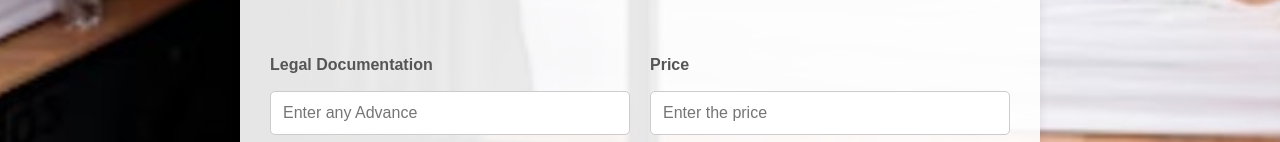
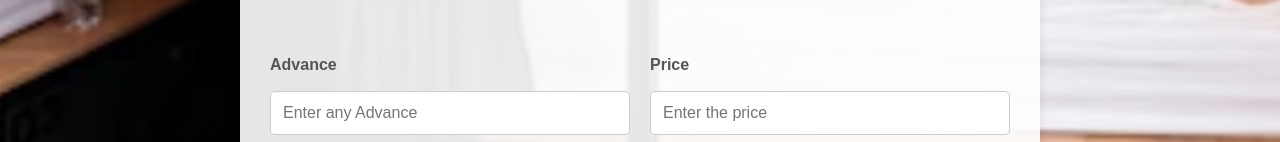
Before and after one commit to Rishi-Codes-Git/StayEasy-pg, a React (Create React App) app in the folder stayeasy-frontend/: page /edit-hostel/1 in a window 1280 px wide. Shown: the part 1271-1413 px from the top of the page. Built offline with nearby package versions, Linux system fonts and the light colour scheme; no server answers.

Commit message:
hidden map

```diff
--- a/stayeasy-frontend/src/components/EditHostel.js
+++ b/stayeasy-frontend/src/components/EditHostel.js
@@ -118,7 +118,7 @@ const EditHostel = () => {
             { label: 'Contact Name', name: 'contactName', type: 'text', placeholder: 'Enter the contact name' },
             { label: 'Contact Email', name: 'contactEmail', type: 'email', placeholder: 'Enter the contact email' },
             { label: 'Contact Phone Number', name: 'contactPhoneNumber', type: 'text', placeholder: 'Enter the contact phone number' },
-            { label: 'Legal Documentation', name: 'advance', type: 'number', placeholder: 'Enter any Advance' },
+            { label: 'Advance', name: 'advance', type: 'number', placeholder: 'Enter any Advance' },
             { label: 'Price', name: 'price', type: 'number', placeholder: 'Enter the price' }
           ].map(({ label, name, type, placeholder }) => (
             <div key={name} className={`form-group ${type === 'textarea' ? 'full-width' : ''}`}>
--- a/stayeasy-frontend/src/components/HostelDetails.js
+++ b/stayeasy-frontend/src/components/HostelDetails.js
@@ -139,7 +139,7 @@ const HostelDetails = () => {
                 <p><b>Name:</b> {hostel.contactName}</p>
                 <p><b>Email:</b> {hostel.contactEmail}</p>
                 <p><b>Phone:</b> {hostel.contactPhoneNumber}</p>
-                {/* <button className="contact-button">Contact Owner</button> */}
+                {/* <button className="contact-button">Contact Owner</button>
                 <button
                   className="contact-button"
                   onClick={() => setShowContactForm(true)} // Show the modal on click
@@ -149,11 +149,11 @@ const HostelDetails = () => {
                 <button className="download-button" onClick={downloadBrochure}>Download Brochure</button>
                 <button className="booking-button" onClick={handleBookingClick}>
                   Book Now
-                </button>
+                </button> */}
               </div>
             </div>
           </div>
-          <div className="hostel-map">
+          {/* <div className="hostel-map">
             <MapContainer
               key={position.toString()} // Forces re-render when position changes
               center={position}
@@ -168,7 +168,7 @@ const HostelDetails = () => {
               </Marker>
             </MapContainer>
 
-          </div>
+          </div> */}
 
           {showContactForm && (
             <ContactOwnerForm
```
